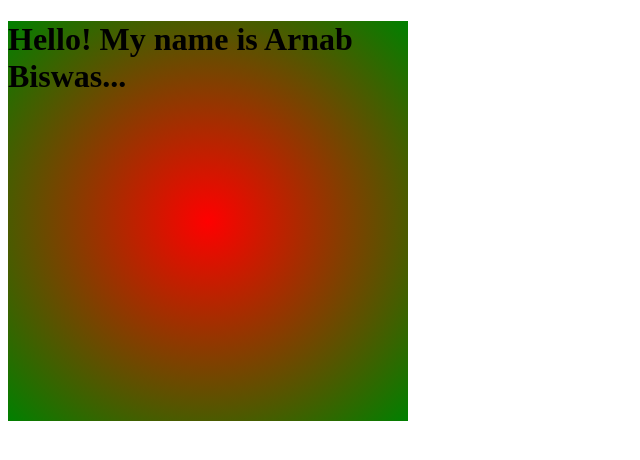
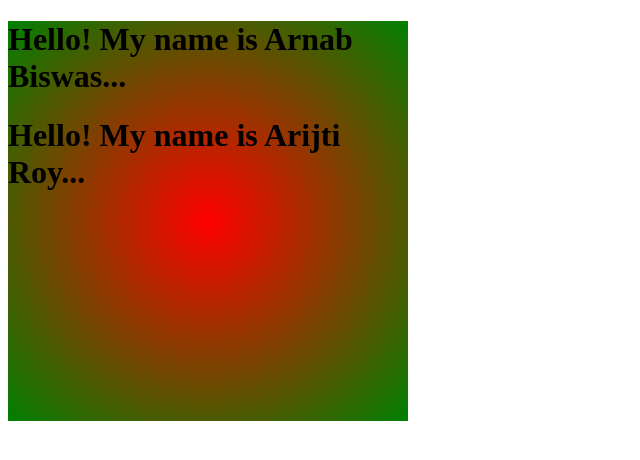
Before and after one commit to arijit-github-budy/practice-repo, a plain HTML site: page index.html in a window 1280 px wide. Shown: the whole page, without its empty margins (0-640 px from the left). Drawn offline with Linux system fonts and the light colour scheme.

Commit message:
Index file updated

```diff
--- a/index.html
+++ b/index.html
@@ -10,6 +10,7 @@
 <body>
     <div class="box">
         <h1>Hello! My name is Arnab Biswas...</h1>
+        <h1>Hello! My name is Arijti Roy...</h1>
     </div>
 </body>
 </html>
```
